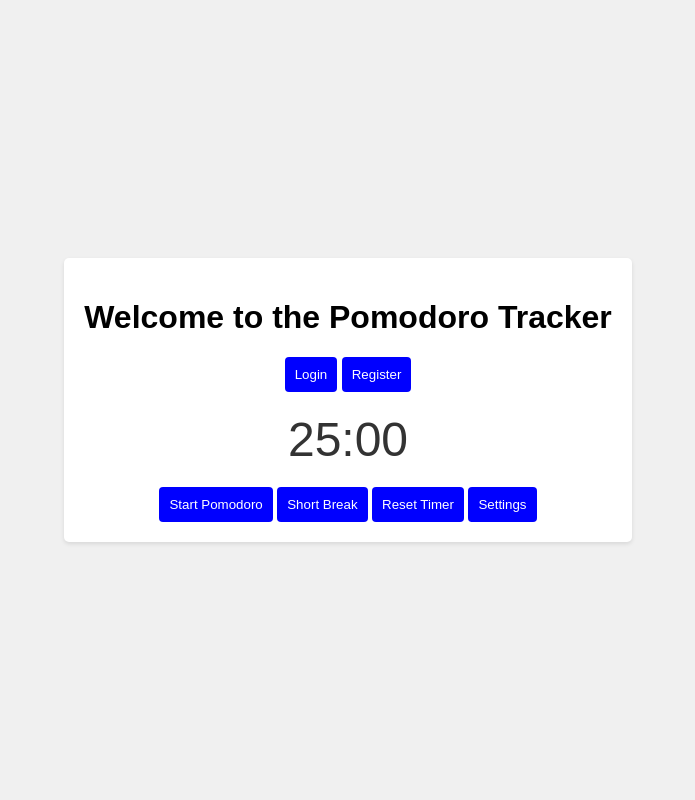
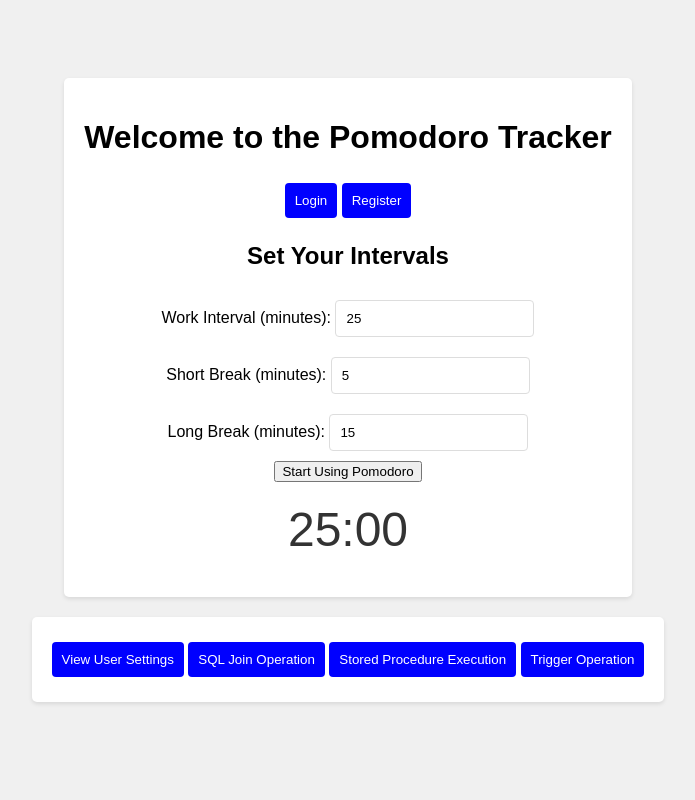
Before and after one commit to antonjoshuadominguez/PomodoroWebsite, a Flask app: page / in a window 1280 px wide. Shown: the whole page, without its empty margins (292-987 px from the left). Run offline with Flask 3, Linux system fonts and the light colour scheme.

Commit message:
many fix

```diff
--- a/PomodoroWebsite/app/app.py
+++ b/PomodoroWebsite/app/app.py
@@ -8,6 +8,6 @@ def create_app():
 
     db.init_app(app)
 
-    app.register_blueprint(routes_bp)
+    app.register_blueprint(routes_bp, url_prefix='/')
 
     return app
--- a/PomodoroWebsite/app/routes.py
+++ b/PomodoroWebsite/app/routes.py
@@ -1,4 +1,4 @@
-from flask import Blueprint, request, jsonify, render_template, redirect, url_for, flash
+from flask import Blueprint, request, jsonify, render_template, redirect, url_for, flash, session
 from sqlalchemy.exc import IntegrityError
 from .models import db, User, PomodoroSettings, UserSettingsView
 
@@ -46,9 +46,49 @@ def login_user():
     user = User.query.filter_by(username=username).first()
 
     if user and user.password == password:
+        session['userid'] = user.userid
         return redirect(url_for('routes.index'))
     else:
-        return jsonify({"message": "Invalid username or password"}), 401
+        flash("Invalid username or password")
+        return redirect(url_for('routes.login'))
+
+
+@routes.route('/start_pomodoro', methods=['POST'])
+def start_pomodoro():
+    # Check if user is logged in
+    if 'userid' not in session:
+        flash("Please log in to continue.")
+        return redirect(url_for('routes.login'))
+
+    userid = session['userid']
+    work_interval = request.form.get('workInterval')
+    short_break_interval = request.form.get('shortBreakInterval')
+    long_break_interval = request.form.get('longBreakInterval')
+
+    # Create or update PomodoroSettings for the user
+    settings = PomodoroSettings.query.filter_by(UserID=userid).first()
+    if settings:
+        settings.WorkInterval = work_interval
+        settings.ShortBreakInterval = short_break_interval
+        settings.LongBreakInterval = long_break_interval
+    else:
+        new_settings = PomodoroSettings(
+            UserID=userid,
+            WorkInterval=work_interval,
+            ShortBreakInterval=short_break_interval,
+            LongBreakInterval=long_break_interval
+        )
+        db.session.add(new_settings)
+
+    try:
+        db.session.commit()
+        flash('Pomodoro settings updated successfully.')
+    except Exception as e:
+        db.session.rollback()
+        flash('Failed to update settings: ' + str(e))
+
+    return redirect(url_for('routes.index'))
+
 
 @routes.route('/get_user_settings/<username>', methods=['GET'])
 def get_user_settings(username):
@@ -62,3 +102,22 @@ def get_user_settings(username):
         })
     else:
         return jsonify({"message": "User settings not found"}), 404
+
+@routes.route('/get_user_logs/<username>', methods=['GET'])
+def get_user_logs(username):
+    query = """
+    SELECT u.username, pl.LogID, pl.Note
+    FROM users u
+    JOIN PomodoroLogs pl ON u.userid = pl.UserID
+    WHERE u.username = :username
+    """
+
+    result = db.session.execute(query, {"username": username})
+
+    logs = result.fetchall()
+
+    if logs:
+        logs_list = [{"username": log.username, "LogID": log.LogID, "Note": log.Note} for log in logs]
+        return jsonify(logs_list)
+    else:
+        return jsonify({"message": "No logs found for the user"}), 404
--- a/PomodoroWebsite/app/static/styles.css
+++ b/PomodoroWebsite/app/static/styles.css
@@ -3,24 +3,31 @@ body {
     margin: 0;
     padding: 0;
     display: flex;
+    flex-direction: column;
     justify-content: center;
     align-items: center;
     height: 100vh;
     background-color: #f0f0f0;
 }
 
-.login-container {
+.login-container, .db-operations-container {
     padding: 20px;
     background: #fff;
     border-radius: 5px;
     box-shadow: 0 2px 4px rgba(0, 0, 0, 0.1);
     text-align: center;
+    margin-bottom: 20px; /* Keeps space between containers */
 }
 
 #timer {
     font-size: 48px;
-    margin: 20px 0;
+    margin: 20px 0; /* Increase the bottom margin if necessary */
     color: #333;
+}
+
+/* Added container for pomodoro controls to manage spacing */
+#pomodoroControls {
+    margin-top: 20px; /* Space out from the timer */
 }
 
 form {
@@ -28,7 +35,7 @@ form {
     flex-direction: column;
 }
 
-input[type="text"], input[type="password"], input[type="email"] {
+input[type="text"], input[type="password"], input[type="email"], input[type="number"] {
     padding: 10px;
     margin: 10px 0;
     border: 1px solid #ddd;
@@ -42,6 +49,7 @@ button {
     border: none;
     border-radius: 4px;
     cursor: pointer;
+    margin: 5px 0; /* Adds space between buttons */
 }
 
 button:hover {
--- a/PomodoroWebsite/app/templates/index.html
+++ b/PomodoroWebsite/app/templates/index.html
@@ -12,32 +12,46 @@
         <a href="/login"><button>Login</button></a>
         <a href="/register"><button>Register</button></a>
 
+        <!-- Settings Form -->
+        <form id="settingsForm" action="/start_pomodoro" method="post">
+            <h2>Set Your Intervals</h2>
+            <label>Work Interval (minutes): <input type="number" name="workInterval" id="workInput" value="25"></label><br>
+            <label>Short Break (minutes): <input type="number" name="shortBreakInterval" id="shortBreakInput" value="5"></label><br>
+            <label>Long Break (minutes): <input type="number" name="longBreakInterval" id="longBreakInput" value="15"></label><br>
+            <input type="submit" value="Start Using Pomodoro">
+        </form>
+
         <!-- Pomodoro Timer Display -->
         <div id="timer">25:00</div>
 
-        <!-- Pomodoro Controls -->
-        <button id="pomodoroButton" onclick="togglePomodoro()">Start Pomodoro</button>
-        <button id="modeButton" onclick="changeMode()">Short Break</button>
-        <button onclick="resetTimer()">Reset Timer</button>
-        <button onclick="openSettings()">Settings</button>
-
-        <!-- Settings Form (Hidden initially) -->
-        <div id="settingsForm" style="display:none;">
-            <label>Work Interval (minutes): <input type="number" id="workInput" value="25"></label><br>
-            <label>Short Break (minutes): <input type="number" id="shortBreakInput" value="5"></label><br>
-            <label>Long Break (minutes): <input type="number" id="longBreakInput" value="15"></label><br>
-            <button onclick="applySettings()">Apply Settings</button>
+        <!-- Pomodoro Controls, now hidden initially -->
+        <div id="pomodoroControls" style="display:none;">
+            <button id="pomodoroButton" type="button" onclick="togglePomodoro()">Start Pomodoro</button>
+            <button id="modeButton" type="button" onclick="changeMode()">Short Break</button>
+            <button type="button" onclick="resetTimer()">Reset Timer</button>
         </div>
     </div>
+
+    <div class="db-operations-container">
+        <a href="/user_settings"><button>View User Settings</button></a>
+        <a href="/sql_join"><button>SQL Join Operation</button></a>
+        <a href="/stored_procedure"><button>Stored Procedure Execution</button></a>
+        <a href="/trigger_operation"><button>Trigger Operation</button></a>
     </div>
+
     <script>
-        var workTime = 25 * 60; // 25 minutes
-        var shortBreak = 5 * 60; // 5 minutes
-        var longBreak = 60 * 60; // 1 hour
-        var currentTimer = workTime;
+        var workTime = null;
+        var shortBreak = null;
+        var longBreak = null;
+        var currentTimer = 0; // Initially set to 0
         var isTimerRunning = false;
         var interval;
         var mode = 'work';
+
+        document.addEventListener('DOMContentLoaded', function() {
+            document.getElementById('settingsForm').style.display = 'block';
+            document.getElementById('pomodoroControls').style.display = 'none';
+        });
 
         function updateTimerDisplay() {
             var minutes = parseInt(currentTimer / 60, 10);
@@ -50,37 +64,46 @@
         }
 
         function startTimer() {
-            interval = setInterval(function () {
+            interval = setInterval(function() {
                 if (--currentTimer < 0) {
                     clearInterval(interval);
                     isTimerRunning = false;
                     document.getElementById('pomodoroButton').textContent = 'Start Pomodoro';
+                    // Handle completion of the timer here
                 }
                 updateTimerDisplay();
             }, 1000);
             isTimerRunning = true;
+            document.getElementById('pomodoroButton').textContent = 'Pause Pomodoro';
         }
 
         function resetTimer() {
-            currentTimer = workTime; // Reset the timer to the work interval
+            currentTimer = workTime;
             updateTimerDisplay();
-            clearInterval(interval); // Clear any running intervals
+            clearInterval(interval);
             isTimerRunning = false;
             document.getElementById('pomodoroButton').textContent = 'Start Pomodoro';
         }
 
         function togglePomodoro() {
-            if (isTimerRunning) {
+            if (!isTimerRunning) {
+                applySettings();
+            } else {
                 clearInterval(interval);
                 isTimerRunning = false;
                 document.getElementById('pomodoroButton').textContent = 'Resume Pomodoro';
-            } else {
-                startTimer();
-                document.getElementById('pomodoroButton').textContent = 'Pause Pomodoro';
             }
         }
 
         function changeMode() {
+            if (!workTime || !shortBreak || !longBreak) {
+                alert("Please set the intervals first.");
+                return;
+            }
+
+            clearInterval(interval);
+            isTimerRunning = false;
+
             switch (mode) {
                 case 'work':
                     currentTimer = shortBreak;
@@ -99,16 +122,6 @@
                     break;
             }
             updateTimerDisplay();
-            if (isTimerRunning) {
-                clearInterval(interval);
-                startTimer();
-            }
-        }
-
-        updateTimerDisplay();
-
-        function openSettings() {
-            document.getElementById('settingsForm').style.display = 'block';
         }
 
         function applySettings() {
@@ -116,18 +129,18 @@
             shortBreak = parseInt(document.getElementById('shortBreakInput').value) * 60;
             longBreak = parseInt(document.getElementById('longBreakInput').value) * 60;
 
-            // Reset timer and update display
-            if (mode === 'work') {
-                currentTimer = workTime;
-            } else if (mode === 'shortBreak') {
-                currentTimer = shortBreak;
-            } else {
-                currentTimer = longBreak;
+            if (isNaN(workTime) || isNaN(shortBreak) || isNaN(longBreak) || workTime <= 0 || shortBreak <= 0 || longBreak <= 0) {
+                alert('Please enter valid numbers greater than zero for all intervals.');
+                return;
             }
+
+            currentTimer = workTime;
             updateTimerDisplay();
 
-            // Hide settings form
             document.getElementById('settingsForm').style.display = 'none';
+            document.getElementById('pomodoroControls').style.display = 'block';
+
+            startTimer();
         }
     </script>
 </body>
```
Also changed, not shown: PomodoroWebsite/app/templates/user_settings.html (added, +28 -0 lines), PomodoroWebsite/app/models.py (line endings or trailing spaces), PomodoroWebsite/instance/pomodoro.db.
